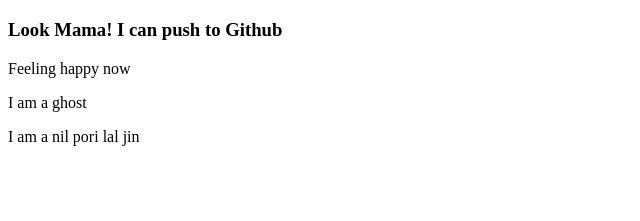
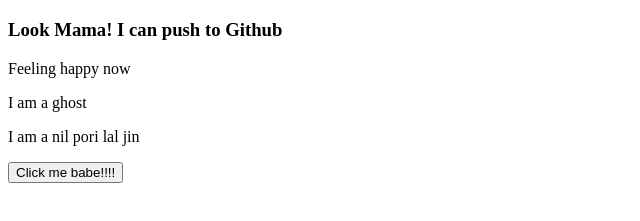
Before and after one commit to AshrafUAsif/my-first-website, a plain HTML site: page index.html in a window 1280 px wide. Shown: the part 61-282 px from the top of the page, without its empty margins (0-640 px from the left). Drawn offline with Linux system fonts and the light colour scheme.

Commit message:
Done adding button

```diff
--- a/index.html
+++ b/index.html
@@ -11,6 +11,6 @@
     <p>Feeling happy now</p>
     <p>I am a ghost</p>
     <p>I am a nil pori lal jin</p>
-
+    <Button>Click me babe!!!!</Button>
 </body>
 </html>
```
